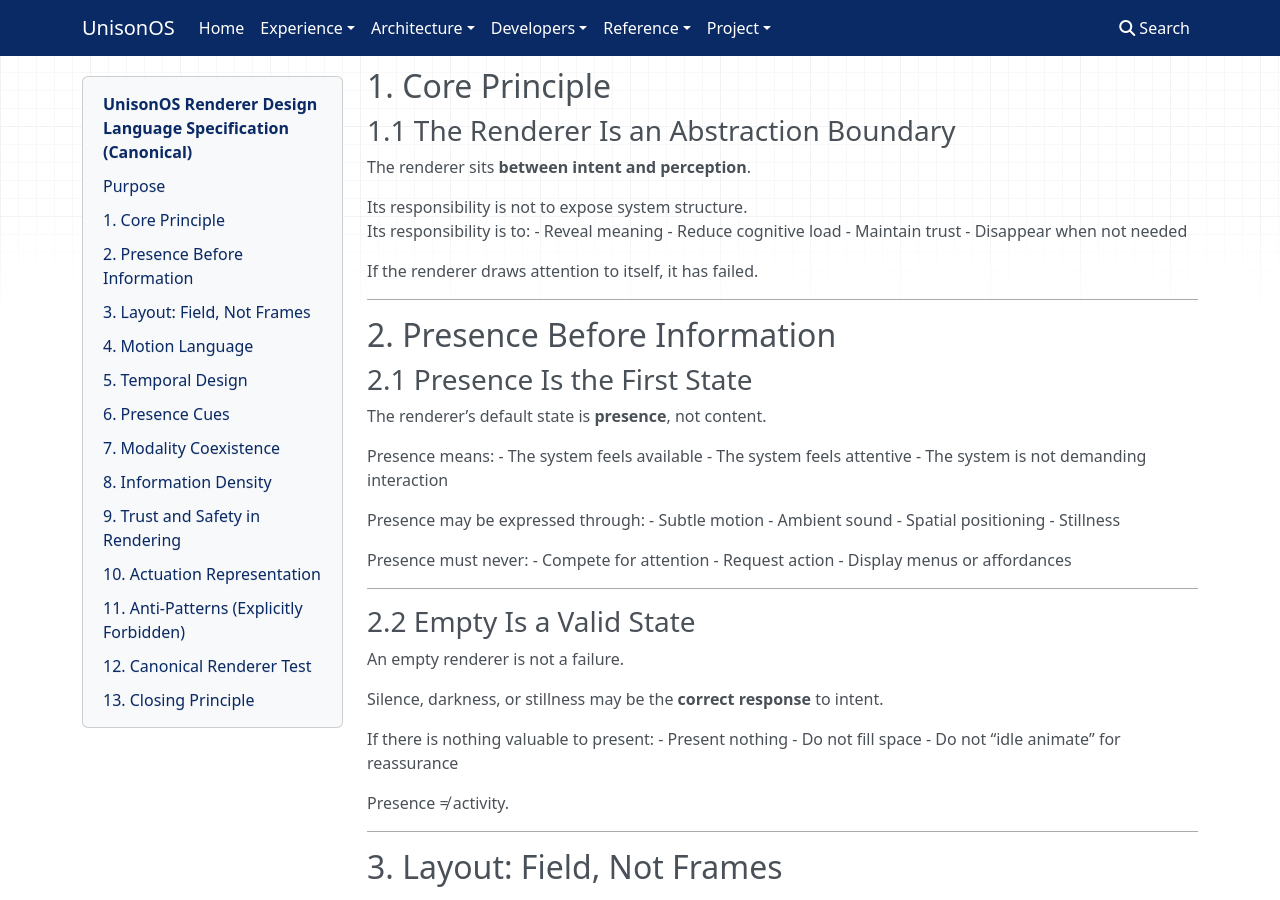
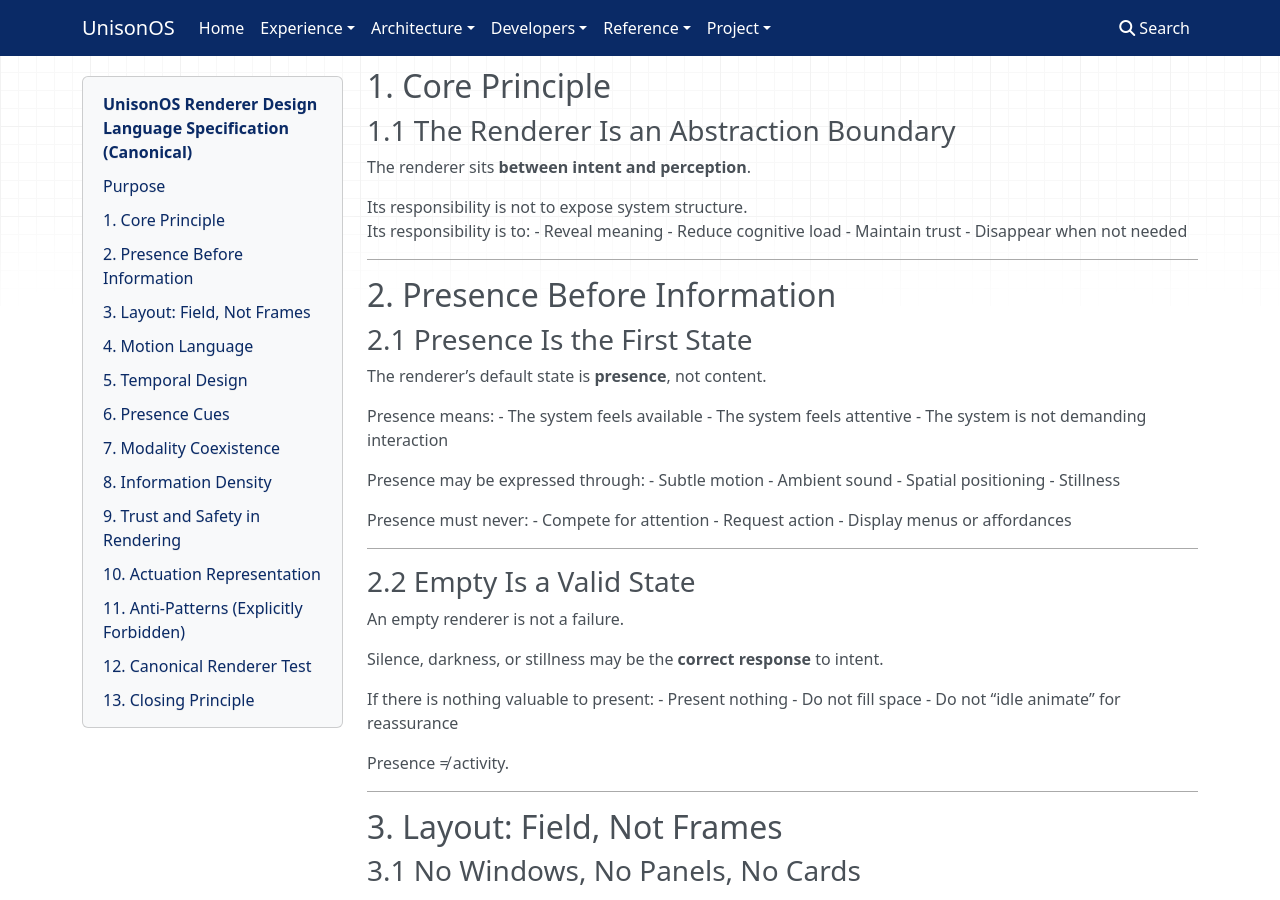
Before and after one commit to project-unisonOS/project-unisonos.github.io, an MkDocs documentation site: the page built from docs/experience/renderer-design-language.md, in a window 1280 px wide and 900 px high, scrolled down 413 px. Built offline with MkDocs 1.6.1, drawn with Linux system fonts in a browser that asks for light colours; nearby versions of some CDN libraries.

Commit message:
docs(renderer): remove self-attention line

```diff
--- a/docs/experience/renderer-design-language.md
+++ b/docs/experience/renderer-design-language.md
@@ -31,8 +31,6 @@ Its responsibility is to:
 - Reduce cognitive load
 - Maintain trust
 - Disappear when not needed
-
-If the renderer draws attention to itself, it has failed.
 
 ---
 
```
